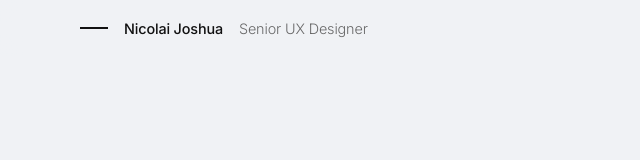
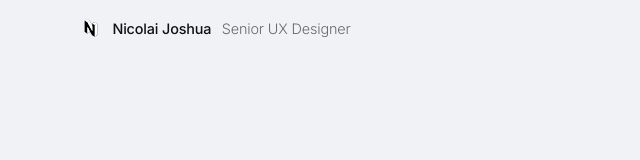
Before and after one commit to nicolaijoshua/portfolio, a plain HTML site: page index.html in a window 1280 px wide. Shown: the top 160 px of the page, 0-640 px from the left. Drawn offline with Linux system fonts and the light colour scheme.

Commit message:
Update index.html

```diff
--- a/index.html
+++ b/index.html
@@ -113,16 +113,16 @@
   .nav-left {
   display: flex;
   align-items: center;
-    gap: 1rem;
+  gap: 0.65rem;
 }
 
 .nav-line {
-    width: 28px;
-    height: 1.5px;
-    background: var(--black);
+  width: 22px;
+  height: 22px;
+  background: url('/favicon.svg') center / contain no-repeat;
   flex-shrink: 0;
+  display: block;
 }
-
   .nav-name {
     font-size: 0.9rem;
     font-weight: 500;
```
Lines whose indentation alone changed are shown as unchanged.
